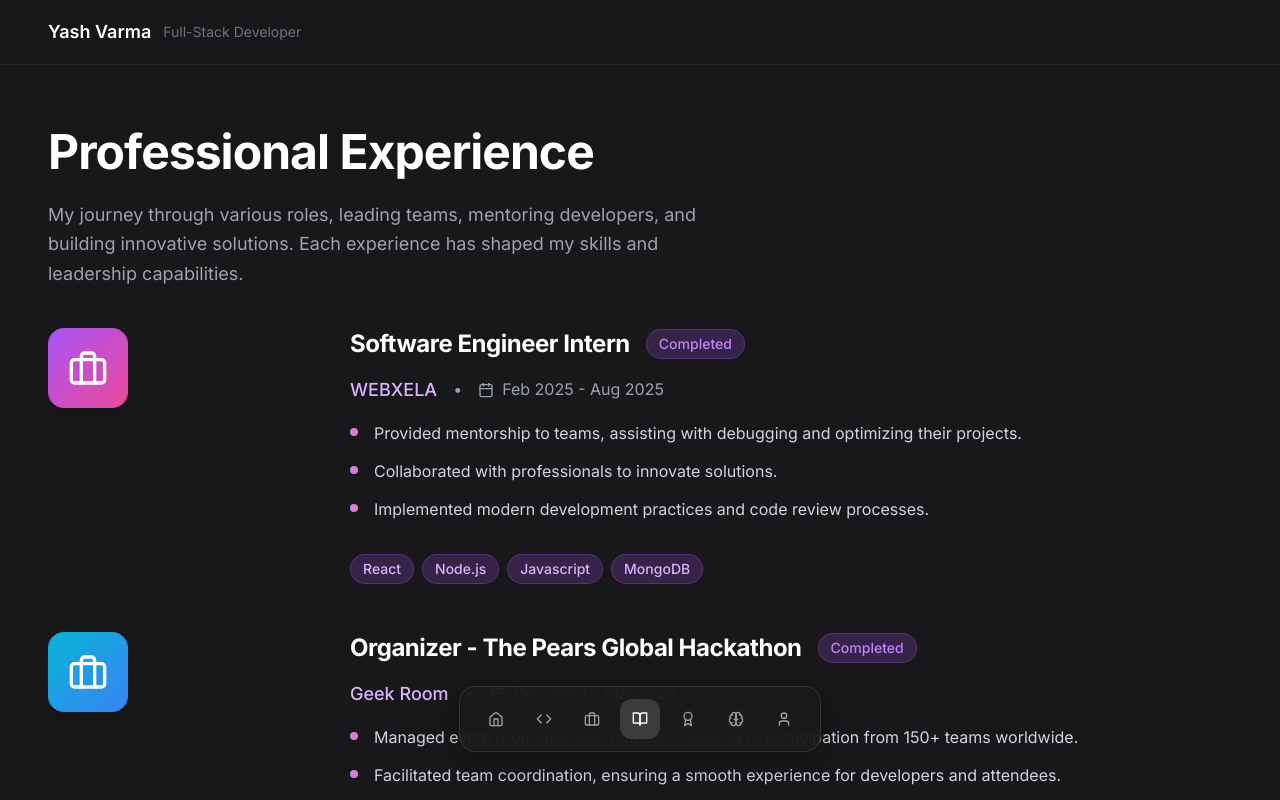
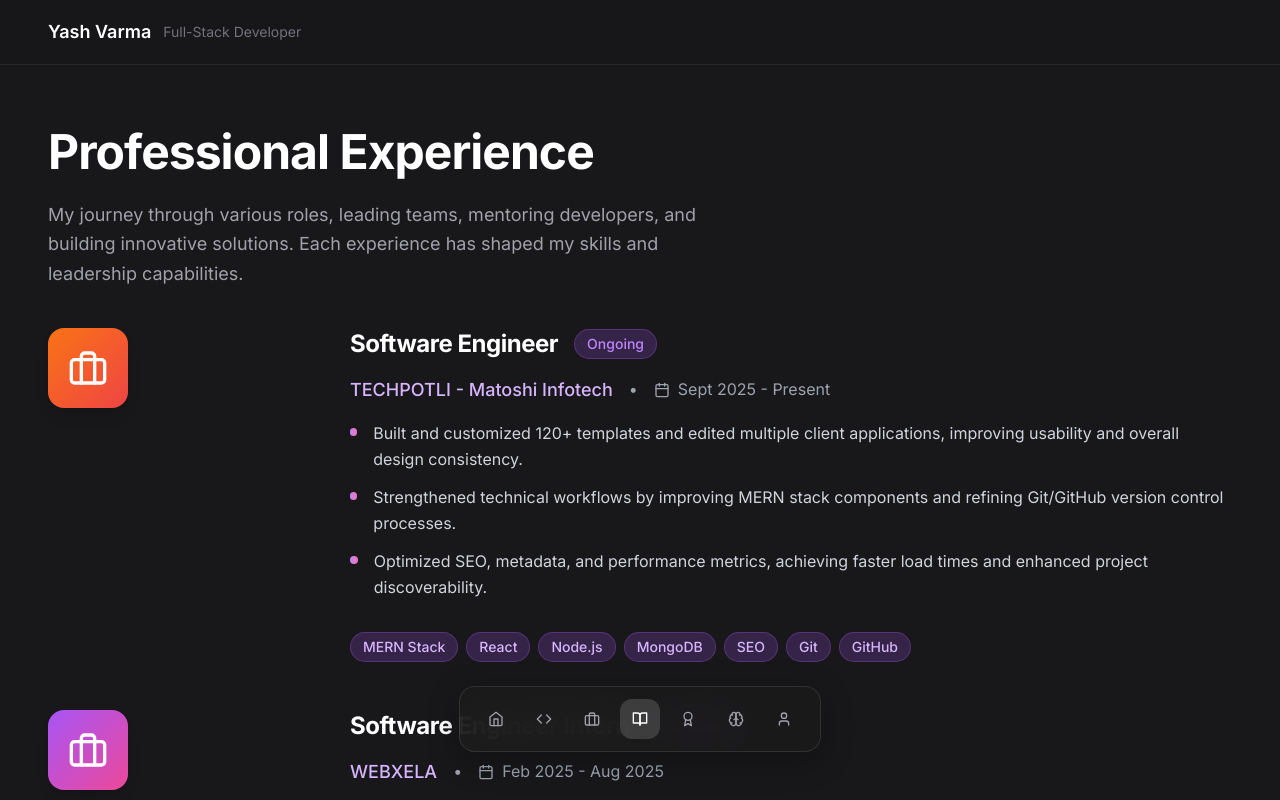
Before and after one commit to Yash2204V/portfolio, a React (Vite) app: page /experience in a window 1280 px wide. Shown: the top 800 px of the page. Built offline with nearby package versions, Linux system fonts and the light colour scheme.

Commit message:
feat: added updates

```diff
--- a/src/index.css
+++ b/src/index.css
@@ -108,7 +108,7 @@
   }
 
   .dock-item:hover {
-    @apply bg-white/10 transform scale-110;
+    @apply bg-white/10 transform scale-125;
   }
 
   .dock-item.active {
--- a/src/pages/Experience.tsx
+++ b/src/pages/Experience.tsx
@@ -3,6 +3,19 @@ import { Briefcase, Calendar } from 'lucide-react';
 
 const Experience = () => {
   const experiences = [
+    {
+      company: 'TECHPOTLI - Matoshi Infotech',
+      position: 'Software Engineer',
+      duration: 'Sept 2025 - Present',
+      status: 'Ongoing',
+      description: [
+        'Built and customized 120+ templates and edited multiple client applications, improving usability and overall design consistency.',
+        'Strengthened technical workflows by improving MERN stack components and refining Git/GitHub version control processes.',
+        'Optimized SEO, metadata, and performance metrics, achieving faster load times and enhanced project discoverability.'
+      ],
+      technologies: ['MERN Stack', 'React', 'Node.js', 'MongoDB', 'SEO', 'Git', 'GitHub'],
+      color: 'from-orange-500 to-red-500'
+    },
     {
       company: 'WEBXELA',
       position: 'Software Engineer Intern',
--- a/src/pages/Projects.tsx
+++ b/src/pages/Projects.tsx
@@ -7,53 +7,63 @@ const Projects = () => {
   const projects: Project[] = [
     {
       id: 1,
+      title: "IntelliView AI",
+      description: "AI-Powered Mock Interview Platform",
+      longDescription:
+        "IntelliView-AI provides role-specific questions, supporting voice responses, and providing real-time and post-interview performance scoring with visualization graphs.",
+      technologies: [
+        "Next.js",
+        "React",
+        "TypeScript",
+        "TailwindCSS",
+        "Framer Motion",
+        "MongoDB",
+        "Groq AI",
+        "Web Speech API"
+      ],
+      videoUrl: "",
+      imgUrl: "https://res.cloudinary.com/dlgkhjygr/image/upload/v1767469306/intelliview-ai_kaqdyk.avif",
+      color: "#0ea5e9",
+      githubUrl: "",
+    },
+    {
+      id: 2,
       title: "Axoryn",
       description: "Next-Gen Multimedia Website",
       longDescription:
         "A multimedia-rich platform currently under development, aiming to deliver interactive and engaging user experiences.",
       technologies: ["React.js", "TailwindCSS", "MongoDB", "Express.js", "Cloudinary", "Node.js"],
-      videoUrl: "https://res.cloudinary.com/dlgkhjygr/video/upload/v1759384485/axoryn_yqfvie.mp4",
+      videoUrl: "https://res.cloudinary.com/dlgkhjygr/video/upload/2026-01-04_00-59-02_lbk2u1.mp4",
       color: "#9333ea",
       liveUrl: "https://axoryn.vercel.app/",
       githubUrl: "https://github.com/Yash2204V/Axoryn",
     },
     {
-      id: 2,
+      id: 3,
       title: "Glorious Tales",
       description: "Tribute Platform for India's Forgotten Heroes",
       longDescription:
         "An open-source contribution platform dedicated to freedom fighters, saints, sages, and revolutionaries of India. Built for immersive storytelling and historical preservation.",
-      technologies: [
-        "Express.js",
-        "MongoDB",
-        "React 18",
-        "TailwindCSS"
-      ],
+      technologies: ["Express.js", "MongoDB", "React 18", "TailwindCSS"],
       videoUrl: "https://res.cloudinary.com/dlgkhjygr/video/upload/v1755125958/glorious-tales_e1bc4k.mp4",
       color: "#dc2626",
       liveUrl: "https://glorious-tales.vercel.app/",
       githubUrl: "https://github.com/Yash2204V/GloriousTales",
     },
     {
-      id: 3,
+      id: 4,
       title: "Duniya Mausam",
       description: "Global Weather Forecasting Platform",
       longDescription:
         "A weather application providing real-time forecasts, using Python backend with Flask and a modern React-based frontend.",
-      technologies: [
-        "Flask",
-        "Python",
-        "React 18",
-        "TailwindCSS",
-        "API"
-      ],
+      technologies: ["Flask", "Python", "React 18", "TailwindCSS", "API"],
       videoUrl: "https://res.cloudinary.com/dlgkhjygr/video/upload/v1755125941/duniya-mausam_se4lej.mp4",
       color: "#2563eb",
       liveUrl: "https://duniya-mausam.vercel.app/",
       githubUrl: "https://github.com/YASH2204V/duniya-mausam",
     },
     {
-      id: 4,
+      id: 5,
       title: "Lavendish",
       description: "Stylish E-commerce Platform for Premium Bags",
       longDescription:
@@ -65,7 +75,7 @@ const Projects = () => {
       githubUrl: "https://github.com/YASH2204V/lavendish",
     },
     {
-      id: 5,
+      id: 6,
       title: "FoodSavR",
       description: "Food Recovery & Donation System",
       longDescription:
@@ -77,7 +87,7 @@ const Projects = () => {
       githubUrl: "https://github.com/Yash2204V/foodsavr",
     },
     {
-      id: 6,
+      id: 7,
       title: "Pay Safe",
       description: "Secure Digital Payment Solution",
       longDescription:
@@ -88,7 +98,7 @@ const Projects = () => {
       githubUrl: "https://github.com/Yash2204V/paysafe",
     },
     {
-      id: 7,
+      id: 8,
       title: "TripWithEase",
       description: "Smart Travel Planning Platform",
       longDescription:
@@ -100,7 +110,7 @@ const Projects = () => {
       githubUrl: "https://github.com/Yash2204V/trip-with-ease",
     },
     {
-      id: 8,
+      id: 9,
       title: "Mini-Docs",
       description: "Interactive Document Management",
       longDescription:
@@ -111,6 +121,7 @@ const Projects = () => {
       githubUrl: "https://github.com/Yash2204V/mini-docs-react",
     }
   ];
+
 
   return (
     <div className="page-container">
--- a/src/pages/Skills.tsx
+++ b/src/pages/Skills.tsx
@@ -30,7 +30,7 @@ const Skills = () => {
     {
       title: 'Web Technologies',
       icon: Globe,
-      skills: ['API Integration', 'OAuth'],
+      skills: ['API Integration', 'OAuth', 'SEO'],
       color: 'from-orange-500 to-red-500'
     },
     {
@@ -44,7 +44,7 @@ const Skills = () => {
   const proficiencyLevels = [
     { name: 'Advanced', percentage: 80, skills: ['JavaScript', 'React.js', 'Node.js','Express', 'MongoDB'] },
     { name: 'Intermediate', percentage: 60, skills: ['TypeScript', 'PostgreSQL', 'Next.js'] },
-    { name: 'Learning', percentage: 50, skills: ['AI/ML', 'Python', 'Docker'] }
+    { name: 'Learning', percentage: 50, skills: ['AI/ML', 'Python', 'Docker', 'SEO'] }
   ];
 
   return (
```
Also changed, not shown: 1 other file (tests, documents, lock files or other folders).
